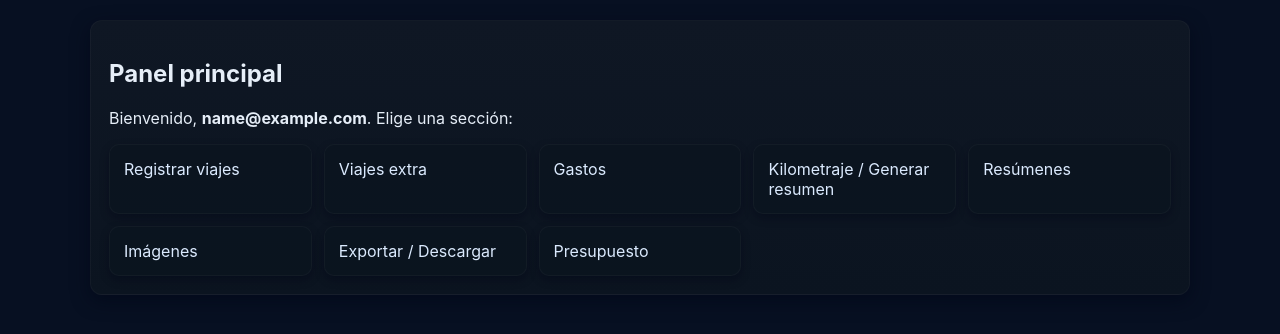
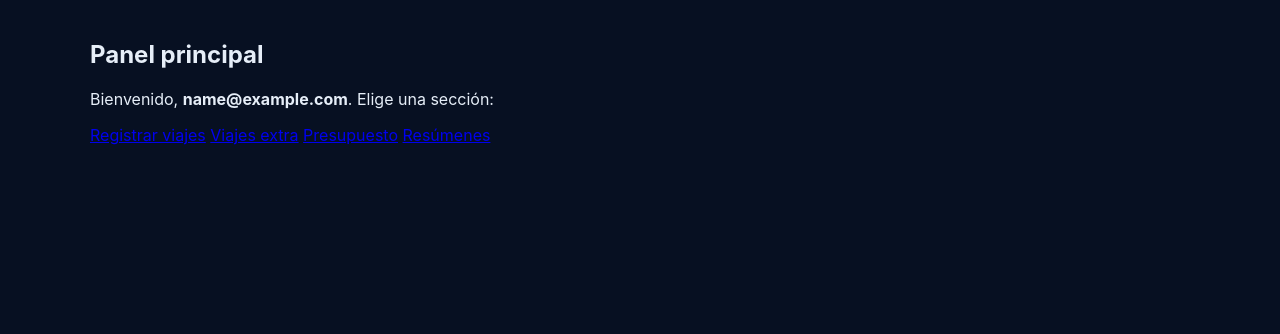
Before and after one commit to ajmonteroa45-del/tripcounterapp, a Flask app: page / in a window 1280 px wide. Shown: the part 61-395 px from the top of the page. Run offline with Flask 3, Linux system fonts and the light colour scheme; the visitor is signed in with stand-in values (Sample User, id 1).

Commit message:
Actualizar home.html

```diff
--- a/templates/home.html
+++ b/templates/home.html
@@ -1,17 +1,26 @@
 {% extends "base.html" %}
 {% block content %}
-<div class="card">
   <h2>Panel principal</h2>
-  <p>Bienvenido{% if email %}, <strong>{{ email }}</strong>{% endif %}. Elige una sección:</p>
-  <div class="grid">
-    <a class="card-link" href="{{ url_for('trips') }}">Registrar viajes</a>
-    <a class="card-link" href="{{ url_for('extras') }}">Viajes extra</a>
-    <a class="card-link" href="{{ url_for('gastos') }}">Gastos</a>
-    <a class="card-link" href="{{ url_for('kilometraje') }}">Kilometraje / Generar resumen</a>
-    <a class="card-link" href="{{ url_for('resumenes') }}">Resúmenes</a>
-    <a class="card-link" href="{{ url_for('imagenes') }}">Imágenes</a>
-    <a class="card-link" href="{{ url_for('exportar') }}">Exportar / Descargar</a>
-    <a class="card-link" href="{{ url_for('budget') }}">Presupuesto</a>
-  </div>
-</div>
+  <p>Bienvenido, <strong>{{ email }}</strong>. Elige una sección:</p>
+
+  <nav class="nav-links">
+    <a href="{{ url_for('viajes_page') }}">Registrar viajes</a>
+    <a href="{{ url_for('extras_page') }}">Viajes extra</a>
+    <a href="{{ url_for('presupuesto_page') }}">Presupuesto</a>
+    <a href="{{ url_for('index') }}">Resúmenes</a>
+  </nav>
+
+  {% if reminders %}
+    <section class="card">
+      <h3>Recordatorios</h3>
+      <ul>
+        {% for r in reminders %}
+          <li>
+            {% if r.type == '3days' %}En 3 días: {% elif r.type == 'due' %}Hoy vence: {% endif %}
+            <strong>{{ r.categoria }}</strong> — {{ r.monto }}
+          </li>
+        {% endfor %}
+      </ul>
+    </section>
+  {% endif %}
 {% endblock %}
```
